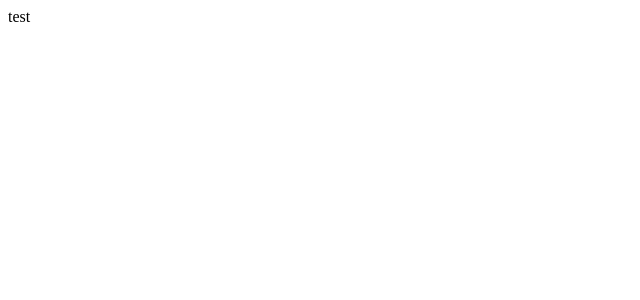
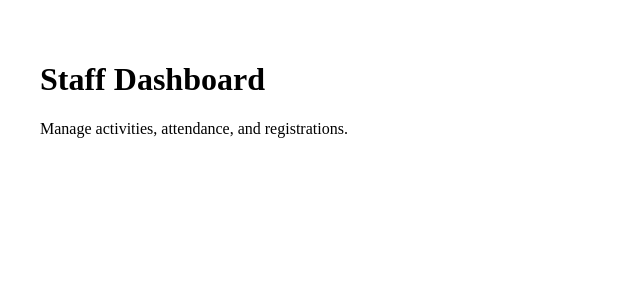
Before and after one commit to leynachee/kindByte, a Vue app in the folder kindByte-frontend/: page /staffhome in a window 1280 px wide. Shown: the top 300 px of the page, without its empty margins (0-640 px from the left). Built offline with nearby package versions, Linux system fonts and the light colour scheme.

Commit message:
feat: scaffold staff dashboard page

```diff
--- a/kindByte-frontend/src/views/StaffHomeView.vue
+++ b/kindByte-frontend/src/views/StaffHomeView.vue
@@ -1,9 +1,16 @@
+<template>
+  <div class="staff-home">
+    <h1>Staff Dashboard</h1>
+    <p>Manage activities, attendance, and registrations.</p>
+  </div>
+</template>
+
 <script setup>
-import StaffHome from '../components/StaffHome.vue'
+// staff dashboard logic goes here
 </script>
 
-<template>
-  <main>
-    <StaffHome />
-  </main>
-</template>
+<style scoped>
+.staff-home {
+  padding: 2rem;
+}
+</style>
```
